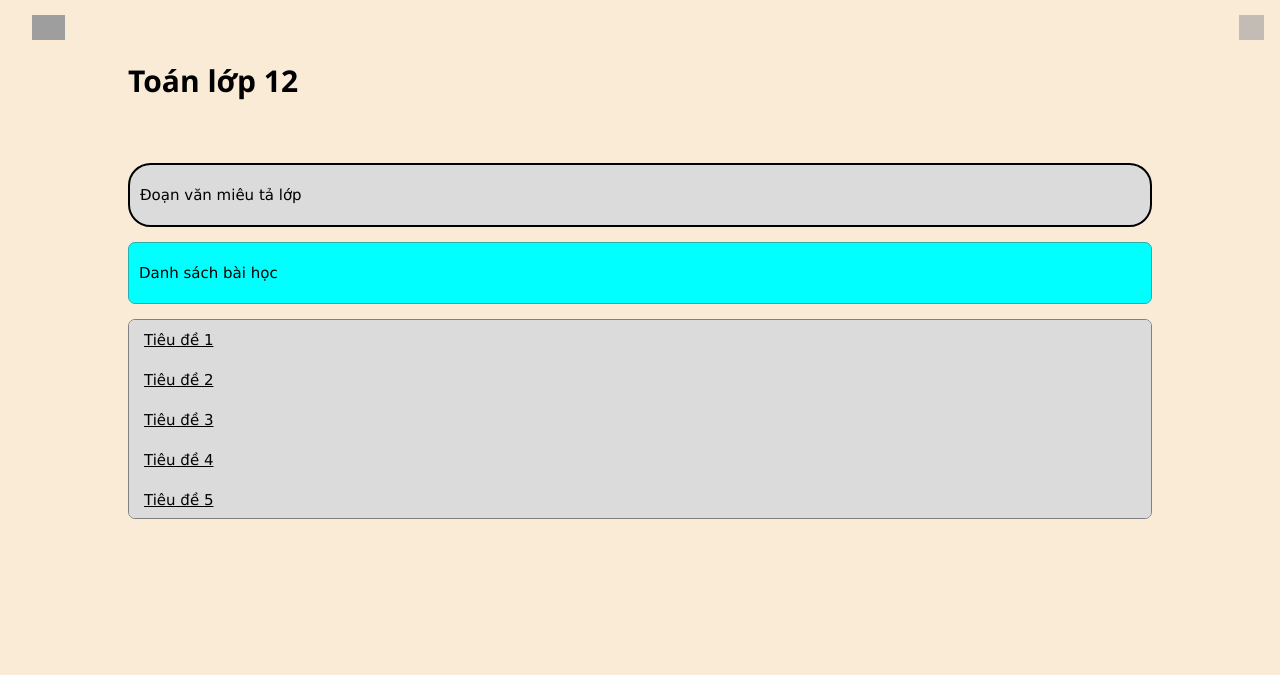
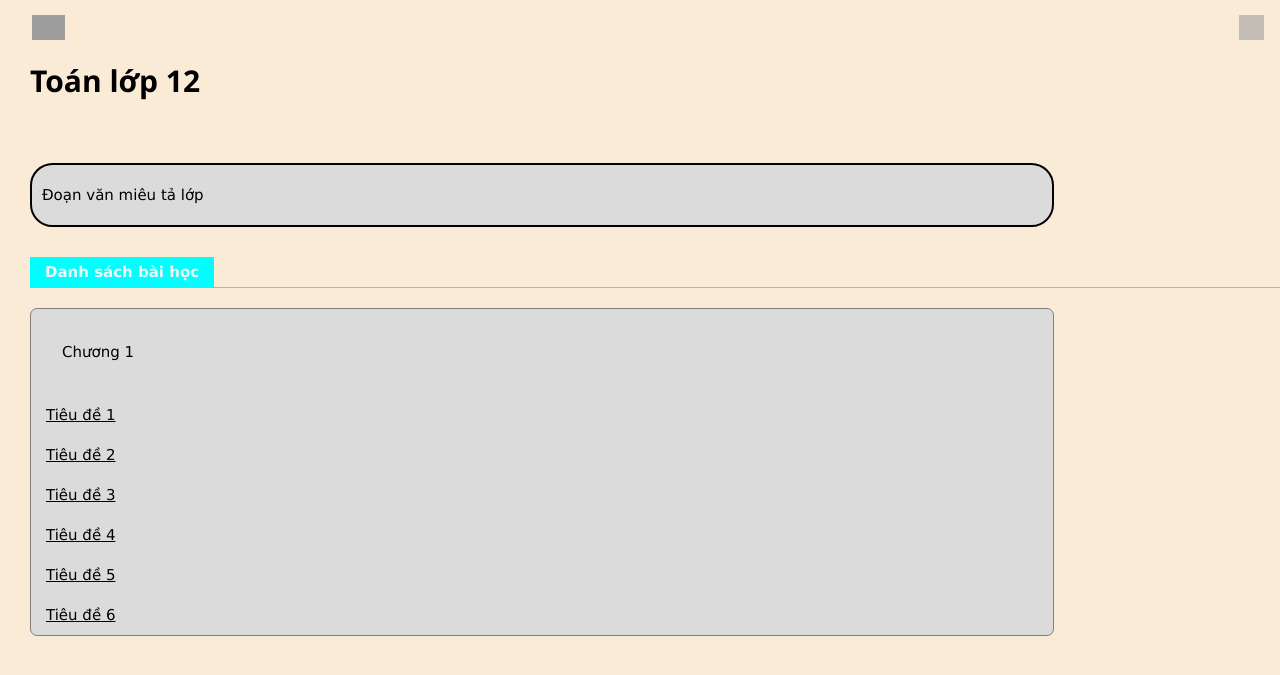
Before and after one commit to khanhtung2410/xay-dung-web-hoc-online, a PHP site: page /html/lop-thuong.html in a window 1280 px wide; the page is wider, and only the part inside the window is pictured. Shown: the top 675 px of that part. Run offline with PHP 8.4, Linux system fonts and the light colour scheme; grey boxes are pictures that could not be loaded.

Commit message:
update lop hoc

```diff
--- a/BKTB1/css/lop-thuong.css
+++ b/BKTB1/css/lop-thuong.css
@@ -3,51 +3,60 @@
     display: flex;
     justify-content: space-between;
 }
-
+.noi-dung{
+    width: 100%;
+    display: block;
+    box-sizing: border-box;
+    margin-left: 30px;
+}
 .ten-lop-wrapper{
     position: relative;
     margin-top: auto;
-    left: 10%;
+
 }
 .mieu-ta-wrapper{
     position: relative;
     background-color: rgb(220, 219, 219);
     border: 2px solid black;
-    margin-bottom: 15px;
+
     margin-top: 60px;
     line-height: 30px;
     border-radius: 1.5rem;
     width: 80%;
-    left: 10%;
 }
 .mieu-ta-wrapper p{
     padding-left: 10px;
 }
+.bai-hoc-wr{
+    margin: 30px 0px 30px 0px;
+}
 .tieu-de{
-    position: relative;
+    border-bottom: 1px solid aqua;
+    margin: 0 0 20px;
+}
+.tieu-de span{
+    box-sizing: border-box;
     background-color: aqua;
-    border: 1px solid rgb(41, 173, 173);
-    border-radius: 7px;
-    margin-bottom: 15px;
+    padding: 0 15px;
+    display: inline-block;
+    font-weight: bold;
     line-height: 30px;
-    left: 10%;
-    width: clamp(200px, 80%, 1500px);
+    color: aliceblue;
+    width: fit-content;
 }
-.tieu-de p{
-    padding-left: 10px;
-}
+
 .danh-sach-wrapper{
-    position: relative;
+    box-sizing: border-box;
     border: 1px solid gray;
     border-radius: 7px;
     width: clamp(200px, 80%, 1500px);
     display: flex;
-    height: max(200px);
-    overflow: scroll;
     background-color: rgb(220, 219, 219);
     left: 10%;
 }
 .danh-sach-video {
+    display: block;
     line-height: 40px;
     padding-left: 15px;
+    list-style: none;
 }
--- a/BKTB1/css/menu.css
+++ b/BKTB1/css/menu.css
@@ -3,7 +3,7 @@
     position: relative;
     margin-top: 20px;
     margin-bottom: 20px;
-    background-color: rgba(250, 235, 215, 0.372);
+    background-color: rgba(195, 132, 50, 0.735);
     border: 1px solid rgb(0, 0, 0);
     border-radius: 1.5rem;
     padding: 1.1rem;
@@ -11,8 +11,7 @@
 }
 .card-content {
     background-image: radial-gradient(
-        rgba(54, 114, 151, 0.605) 1px,
-        transparent 1px
+        rgba(54, 114, 151, 0.605)
     );
     background-position: 50% 50%;
     background-size: 1.1rem 1.1rem;
@@ -65,16 +64,21 @@
 }
 
 .wrapper-web{
+  position: relative;
     margin-bottom: 15px;
     justify-content: center;
+    left: 10%;
 }
 
 * {box-sizing:border-box}
 
 .slideshow-container {
-  max-width: 1000px;
+  max-width: 800px;
   position: relative;
   margin: auto;
+  margin-top: 20px;
+  background-color: rgb(177, 176, 176);
+  border-radius: 5px;
 }
 
 
--- a/BKTB1/html/lop-thuong.html
+++ b/BKTB1/html/lop-thuong.html
@@ -1,5 +1,6 @@
 <!DOCTYPE html>
 <html lang="en">
+
 <head>
     <meta charset="UTF-8">
     <meta name="viewport" content="width=device-width, initial-scale=1.0">
@@ -9,31 +10,38 @@
     <link rel="icon" href="/image/icon/dragon-removebg-preview.png">
     <link rel="stylesheet" href="https://www.w3schools.com/w3css/4/w3.css">
 </head>
+
 <body style="background-color: antiquewhite;">
     <div class="bar-wrapper">
         <a class="bar-item button" href="/BKTB1/html/menu.html">
             <img src="/image/icon/dragon-removebg-preview.png" style="height: 25px;"></a>
-        <a class="bar-item button hover-text" data-hover="Close" href="/BKTB1/html/lop-thuong.html">
+        <a class="bar-item button hover-text" data-hover="Close" href="/BKTB1/html/menu.html">
             <img src="/image/icon/x-icon.png" style="width: 25px; height: 25px; opacity: 0.6;"></a>
     </div>
+    <div class="noi-dung">
         <div class="ten-lop-wrapper">
             <h2><strong>Toán lớp 12</strong></h2>
         </div>
         <div class="mieu-ta-wrapper">
             <p>Đoạn văn miêu tả lớp</p>
         </div>
+        <div class="bai-hoc-wr">
             <div class="tieu-de">
-        <p>Danh sách bài học</p>
+                <span>Danh sách bài học</span>
             </div>
             <div class="danh-sach-wrapper">
                 <div class="danh-sach-video">
-            <a href="#video1">Tiêu đề 1</a><br>
-            <a href="#video2">Tiêu đề 2</a><br>
-            <a href="#video3">Tiêu đề 3</a><br>
-            <a href="#video4">Tiêu đề 4</a><br>
-            <a href="#video4">Tiêu đề 5</a><br>
+                    <ul class="chuong w3-button" onclick="dong-mo-bai-chuong">Chương 1</ul>
+                    <li class="bai"><a href="#video1">Tiêu đề 1</a></li>
+                    <li class="bai"><a href="#video1">Tiêu đề 2</a></li>
+                    <li class="bai"><a href="#video1">Tiêu đề 3</a></li>
+                    <li class="bai"><a href="#video1">Tiêu đề 4</a></li>
+                    <li class="bai"><a href="#video1">Tiêu đề 5</a></li>
+                    <li class="bai"><a href="#video1">Tiêu đề 6</a></li>
                 </div>
             </div>
+        </div>
+    </div>
+</body>
 
-</body>
 </html>
--- a/BKTB1/html/trangcanhan.html
+++ b/BKTB1/html/trangcanhan.html
@@ -28,7 +28,7 @@ body {
     <div class="bar-wrapper">
         <a class="bar-item button" href="/BKTB1/html/menu.html">
             <img src="/image/icon/dragon-removebg-preview.png" style="height: 25px;"></a>
-        <a class="bar-item button hover-text" data-hover="Close" href="/BKTB1/html/lop-thuong.html">
+        <a class="bar-item button hover-text" data-hover="Close" href="/BKTB1/html/menu.html">
             <img src="/image/icon/x-icon.png" style="width: 25px; height: 25px; opacity: 0.6;"></a>
     </div>
 
```
Also changed, not shown: BKTB1/html/menu.html (+18 -25 lines). Lines whose indentation alone changed are shown as unchanged.
